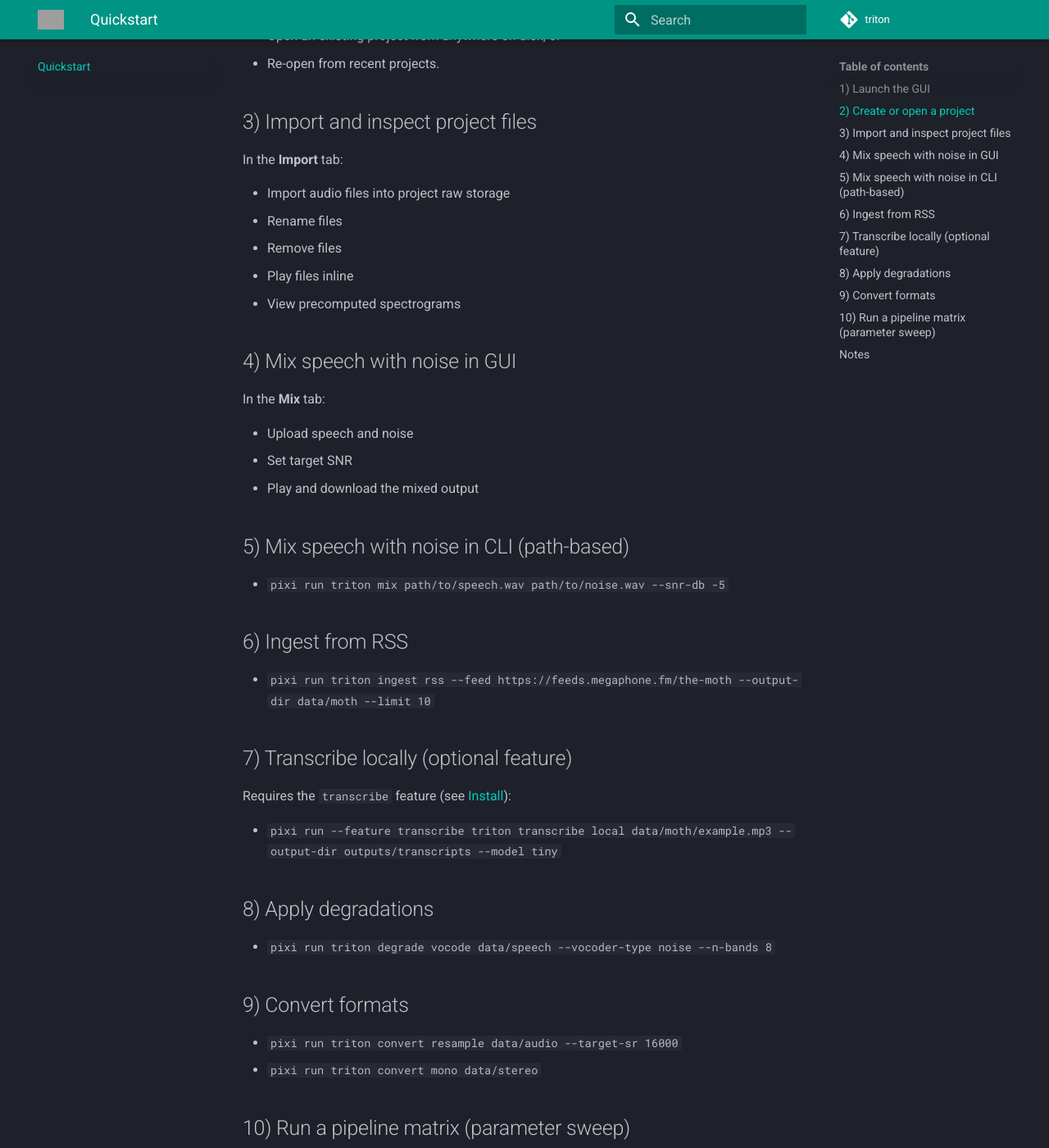
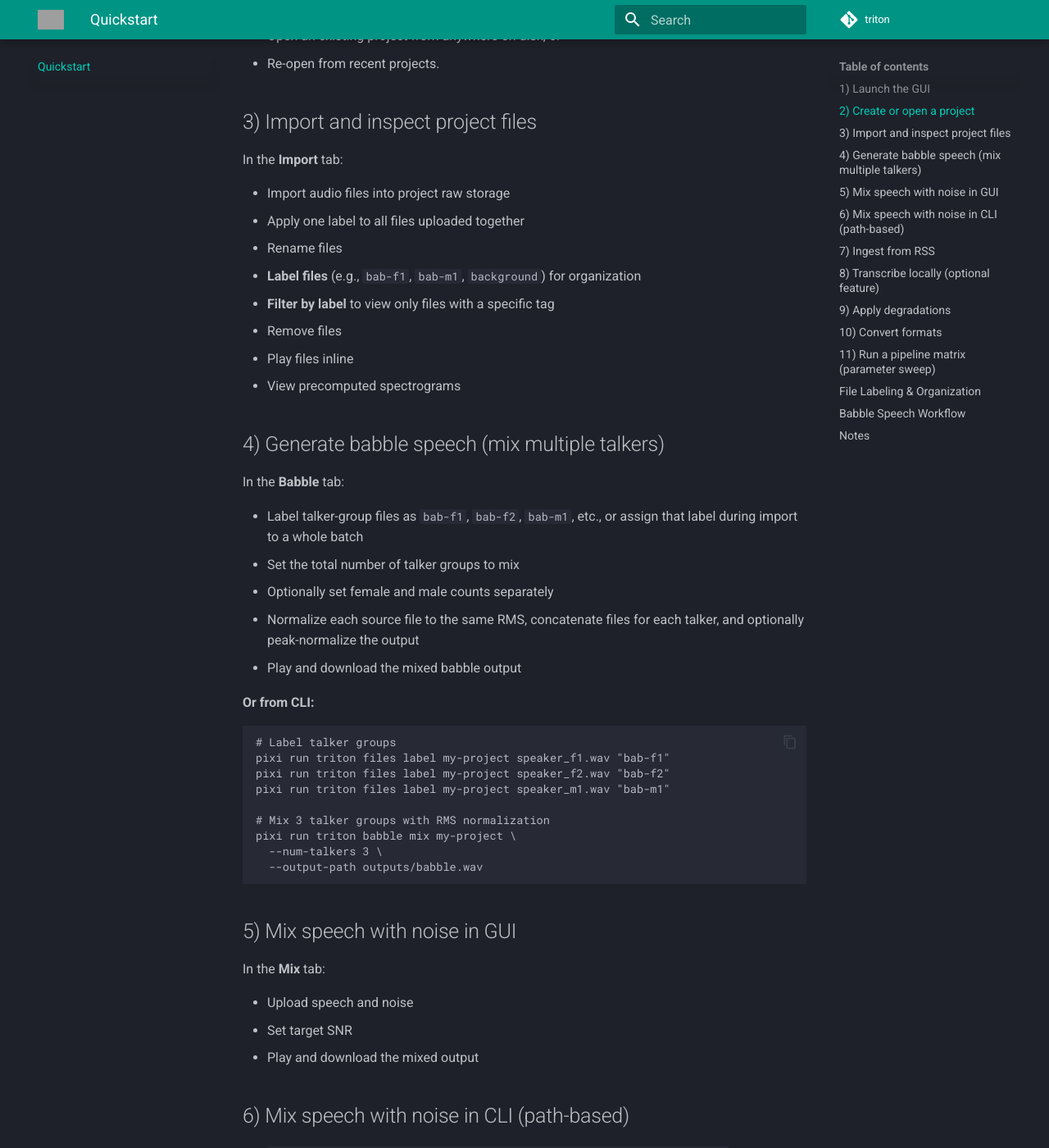
Before and after one commit to AliTafakkor/triton, an MkDocs documentation site: the page built from docs/quickstart.md, in a window 1280 px wide and 1400 px high, scrolled down 439 px. Shown: the whole window at 82% size. Built offline with MkDocs 1.6.1 and Material for MkDocs 9.7.7, drawn with Linux system fonts in a browser that asks for light colours; comment, search, counter and statistics services are not loaded; some of the changed text lies outside the part shown; grey boxes are pictures that could not be loaded.

Commit message:
docs(babble): document babble workflow and integrate CLI docs navigation

````diff
--- a/docs/quickstart.md
+++ b/docs/quickstart.md
@@ -17,12 +17,39 @@
 In the **Import** tab:
 
 - Import audio files into project raw storage
+- Apply one label to all files uploaded together
 - Rename files
+- **Label files** (e.g., `bab-f1`, `bab-m1`, `background`) for organization
+- **Filter by label** to view only files with a specific tag
 - Remove files
 - Play files inline
 - View precomputed spectrograms
 
-## 4) Mix speech with noise in GUI
+## 4) Generate babble speech (mix multiple talkers)
+
+In the **Babble** tab:
+
+- Label talker-group files as `bab-f1`, `bab-f2`, `bab-m1`, etc., or assign that label during import to a whole batch
+- Set the total number of talker groups to mix
+- Optionally set female and male counts separately
+- Normalize each source file to the same RMS, concatenate files for each talker, and optionally peak-normalize the output
+- Play and download the mixed babble output
+
+**Or from CLI:**
+
+```bash
+# Label talker groups
+pixi run triton files label my-project speaker_f1.wav "bab-f1"
+pixi run triton files label my-project speaker_f2.wav "bab-f2"
+pixi run triton files label my-project speaker_m1.wav "bab-m1"
+
+# Mix 3 talker groups with RMS normalization
+pixi run triton babble mix my-project \
+  --num-talkers 3 \
+  --output-path outputs/babble.wav
+```
+
+## 5) Mix speech with noise in GUI
 
 In the **Mix** tab:
 
@@ -30,30 +57,30 @@
 - Set target SNR
 - Play and download the mixed output
 
-## 5) Mix speech with noise in CLI (path-based)
+## 6) Mix speech with noise in CLI (path-based)
 
 - `pixi run triton mix path/to/speech.wav path/to/noise.wav --snr-db -5`
 
-## 6) Ingest from RSS
+## 7) Ingest from RSS
 
 - `pixi run triton ingest rss --feed https://feeds.megaphone.fm/the-moth --output-dir data/moth --limit 10`
 
-## 7) Transcribe locally (optional feature)
+## 8) Transcribe locally (optional feature)
 
 Requires the `transcribe` feature (see [Install](install.md#optional-features)):
 
 - `pixi run --feature transcribe triton transcribe local data/moth/example.mp3 --output-dir outputs/transcripts --model tiny`
 
-## 8) Apply degradations
+## 9) Apply degradations
 
 - `pixi run triton degrade vocode data/speech --vocoder-type noise --n-bands 8`
 
-## 9) Convert formats
+## 10) Convert formats
 
 - `pixi run triton convert resample data/audio --target-sr 16000`
 - `pixi run triton convert mono data/stereo`
 
-## 10) Run a pipeline matrix (parameter sweep)
+## 11) Run a pipeline matrix (parameter sweep)
 
 Once you've defined a pipeline in your project:
 
@@ -67,6 +94,47 @@
 
 Each row produces isolated outputs so results are easy to compare and aggregate. See [Pipeline Matrix](cli/matrix.md) for details.
 
+## File Labeling & Organization
+
+Organize your project files with labels for easier workflows:
+
+```bash
+# Label files
+pixi run triton files label my-project speaker_f.wav "bab-f1"
+pixi run triton files label my-project background.wav "noise"
+
+# List files by label
+pixi run triton files list my-project --label "bab-f1"
+
+# View all labels
+pixi run triton files show-labels my-project
+```
+
+See [Files](cli/files.md) for more details.
+
+## Babble Speech Workflow
+
+Generate babble by mixing labeled talker groups with RMS normalization:
+
+```bash
+# Mix talker groups
+pixi run triton babble mix my-project \
+  --num-talkers 3 \
+  --output-path outputs/babble_3talkers.wav
+
+# Or specify female and male counts explicitly
+pixi run triton babble mix my-project \
+  --num-talkers 4 \
+  --num-female-talkers 2 \
+  --num-male-talkers 2 \
+  --output-path outputs/babble_4talkers.wav
+
+# Add noise to the babble at a target SNR
+pixi run triton mix outputs/babble.wav noise.wav --snr-db -5
+```
+
+See [Babble](cli/babble.md) for full command reference.
+
 ## Notes
 
 - Project lifecycle and storage logic now live in `triton.core.project` so GUI and future CLI project commands can share the same implementation.
@@ -75,3 +143,4 @@
 - Generated artifacts include sidecar provenance JSON files (`<artifact>.<suffix>.json`) to record source and action history.
 - Imported files get spectrogram artifacts generated from project defaults in `triton.toml` (`[spectrogram]`).
 - Pipeline Matrix allows reproducible batch processing by combining multiple files and parameter combinations in a single run.
+- File labels persist in `metadata/file_labels.json` and work across CLI and GUI interfaces.
--- a/mkdocs.yml
+++ b/mkdocs.yml
@@ -24,6 +24,8 @@
   - GUI: gui.md
   - CLI:
       - mix: cli/mix.md
+      - babble: cli/babble.md
+      - files: cli/files.md
       - ingest: cli/ingest.md
       - transcribe: cli/transcribe.md
       - degrade: cli/degrade.md
````
Also changed, not shown: README.md (+8 -2 lines), docs/cli/babble.md (added, +125 -0 lines), docs/gui.md (+24 -0 lines), docs/index.md (+9 -5 lines).
